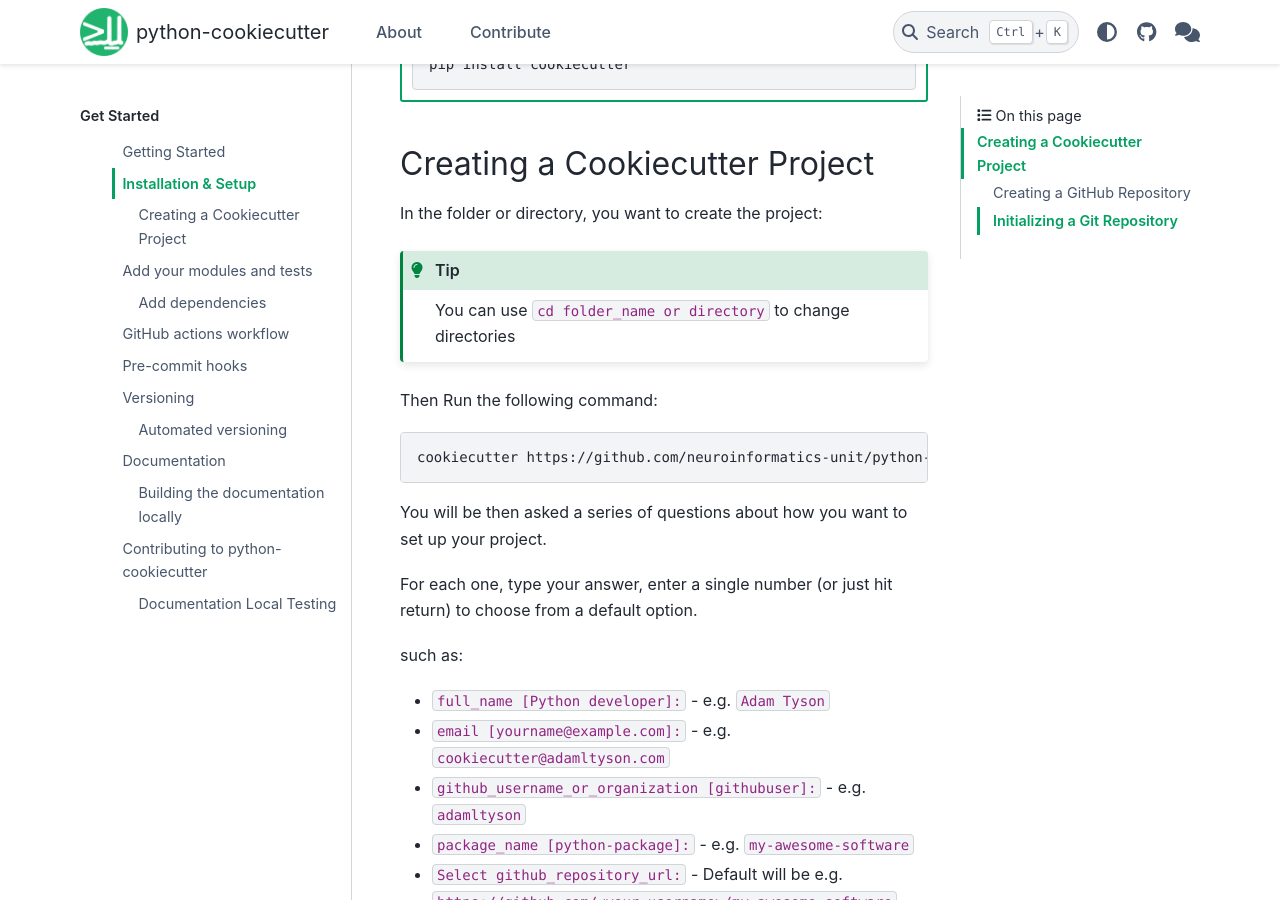
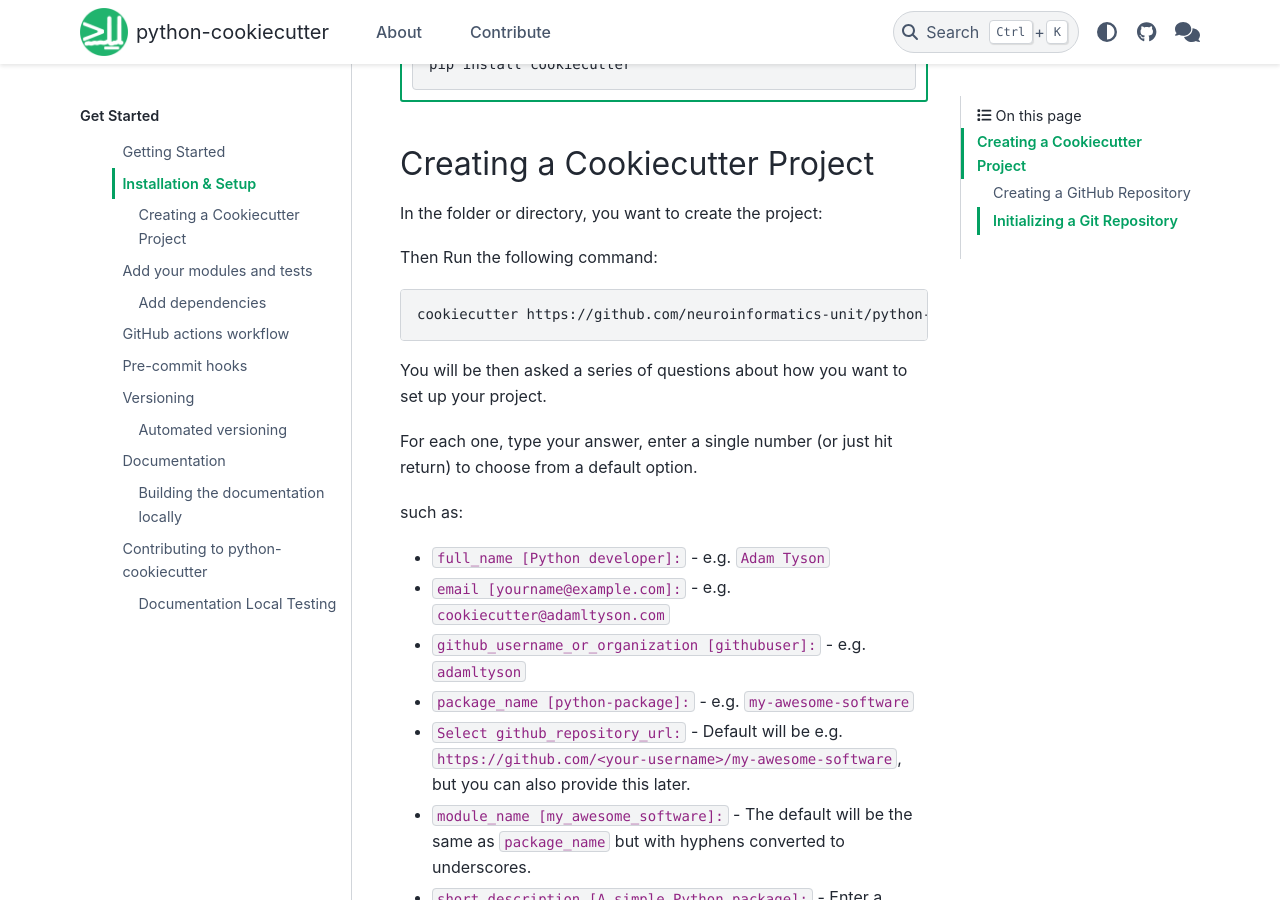
Before and after one commit to neuroinformatics-unit/python-cookiecutter, a Sphinx documentation site: the page built from docs/source/project_setup.md, in a window 1280 px wide and 900 px high, scrolled down 540 px. Built offline with Sphinx 7.4.7 and the PyData theme 0.15.4, drawn with Linux system fonts in a browser that asks for light colours.

Commit message:
Update docs/source/project_setup.md
Co-authored-by: Adam Tyson <code@adamltyson.com>

```diff
--- a/docs/source/project_setup.md
+++ b/docs/source/project_setup.md
@@ -30,9 +30,6 @@ conda install -c conda-forge cookiecutter
 
 In the folder or directory, you want to create the project:
 
-:::{tip}
-You can use ``cd folder_name or directory`` to change directories
-:::
 
 Then Run the following command:
 
```
